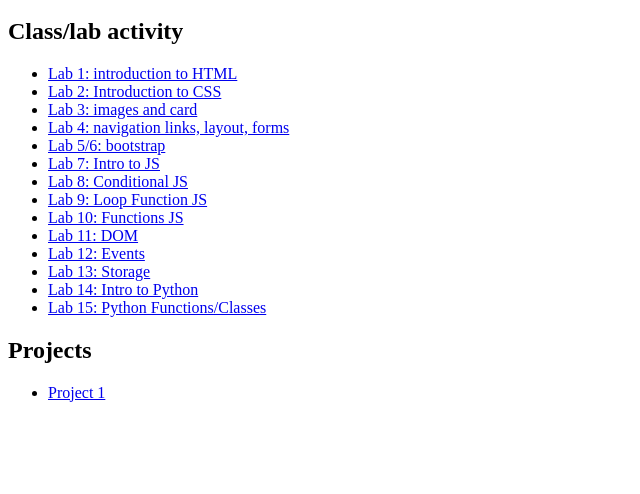
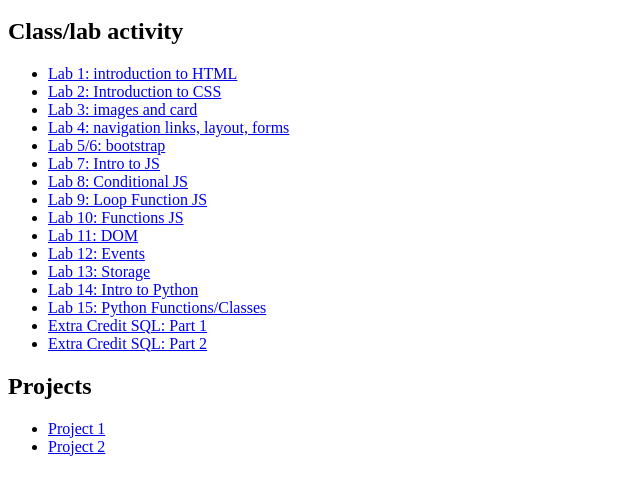
Before and after one commit to JustxJiang/web_development, a plain HTML site: page index.html in a window 1280 px wide. Shown: the part 100-594 px from the top of the page, without its empty margins (0-640 px from the left). Drawn offline with Linux system fonts and the light colour scheme.

Commit message:
Add files via upload

```diff
--- a/index.html
+++ b/index.html
@@ -27,11 +27,14 @@
         <li><a href="lab13_storage/lab13.html">Lab 13: Storage</a></li>
         <li><a href="lab14_intro_to_python/lab14.py">Lab 14: Intro to Python</a></li>
         <li><a href="lab15_function_classes_Python/lab15.py">Lab 15: Python Functions/Classes</a></li>
+        <li><a href="extrapoints_SQL/queryhistory1.png">Extra Credit SQL: Part 1</a></li>
+        <li><a href="extrapoints_SQL/querytabledisplay.png">Extra Credit SQL: Part 2</a></li>
     </ul>
 
     <h2>Projects</h2>
     <ul>
         <li><a href="project1/project1.html">Project 1</a></li>
+        <li><a href="project2/project2.html">Project 2</a></li>
     </ul>
 
 </body>
```
Also changed, not shown: extrapoints_SQL/queryhistory1.png (added), extrapoints_SQL/querytabledisplay.png (added).
